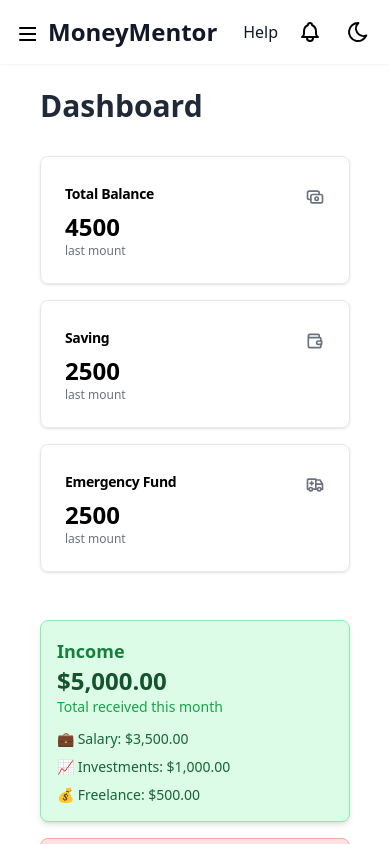
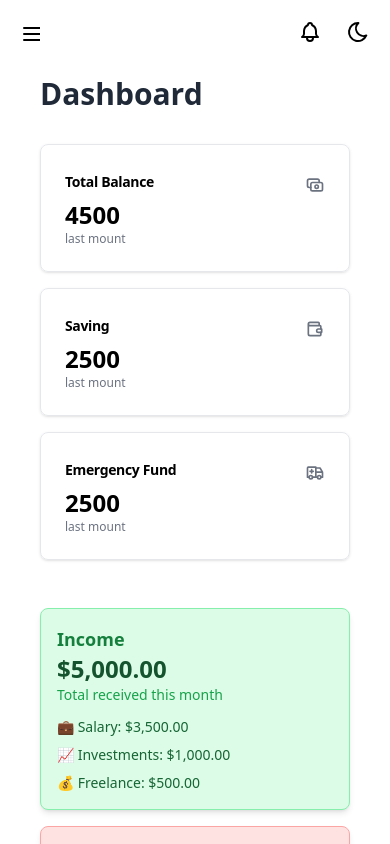
Before and after one commit to ChriisLM/MoneyMentor, a React (Vite) app: page / in a window 390 px wide. Built offline with nearby package versions, Linux system fonts and the light colour scheme.

Commit message:
refactor: Refactor structure header

```diff
--- a/src/components/Header.tsx
+++ b/src/components/Header.tsx
@@ -1,4 +1,3 @@
-import { Link, NavLink } from "react-router";
 import { BellIcon, DarkIcon, MenuIcon } from "../icons/Icons";
 import { useEffect, useState } from "react";
 
@@ -22,29 +21,21 @@ export function Header() {
     setTheme((prevTheme) => (prevTheme === "light" ? "dark" : "light"));
   };
   return (
-    <header className="bg-white shadow-sm z-10">
+    <header className=" z-10">
       <div className="max-w-8xl px-4 sm:px-6 lg:px-8">
-        <div className="flex justify-between items-center py-4">
-          <div className="flex items-center">
-            <span className="flex items-center mr-3 md:hidden">
-              <MenuIcon className="h-5 w-5" />
+        <div className="flex justify-between md:justify-end items-center pt-4 pb-1">
+          <span className="flex items-center mx-1 md:hidden">
+            <MenuIcon className="h-5 w-5" />
+          </span>
+          <div className="flex items-center space-x-4">
+            <span className="bg-transparent rounded-md p-1 hover:bg-gray-200 hover:dark:hover:bg-zinc-700 cursor-pointer">
+              <BellIcon className="h-6 w-6 dark:text-gray-200" />
             </span>
-            <NavLink to={"/"} className="text-2xl font-bold text-gray-900">
-              MoneyMentor
-            </NavLink>
-          </div>
-          <div className="flex items-center space-x-4">
-            <Link
-              to={"/help"}
-              className="text-gray-900 font-medium hover:text-blue-500 hover:underline"
-            >
-              Help
-            </Link>
-            <span className="bg-transparent rounded-md p-1 hover:bg-gray-100 cursor-pointer">
-              <BellIcon className="h-6 w-6" />
-            </span>
-            <span className="bg-transparent rounded-md p-1 hover:bg-gray-100 cursor-pointer">
-              <DarkIcon className="h-6 w-6" onClick={handleChangeTheme} />
+            <span className="bg-transparent rounded-md p-1 hover:bg-gray-200 hover:dark:hover:bg-zinc-700 cursor-pointer">
+              <DarkIcon
+                className="h-6 w-6 dark:text-gray-200"
+                onClick={handleChangeTheme}
+              />
             </span>
           </div>
         </div>
```
